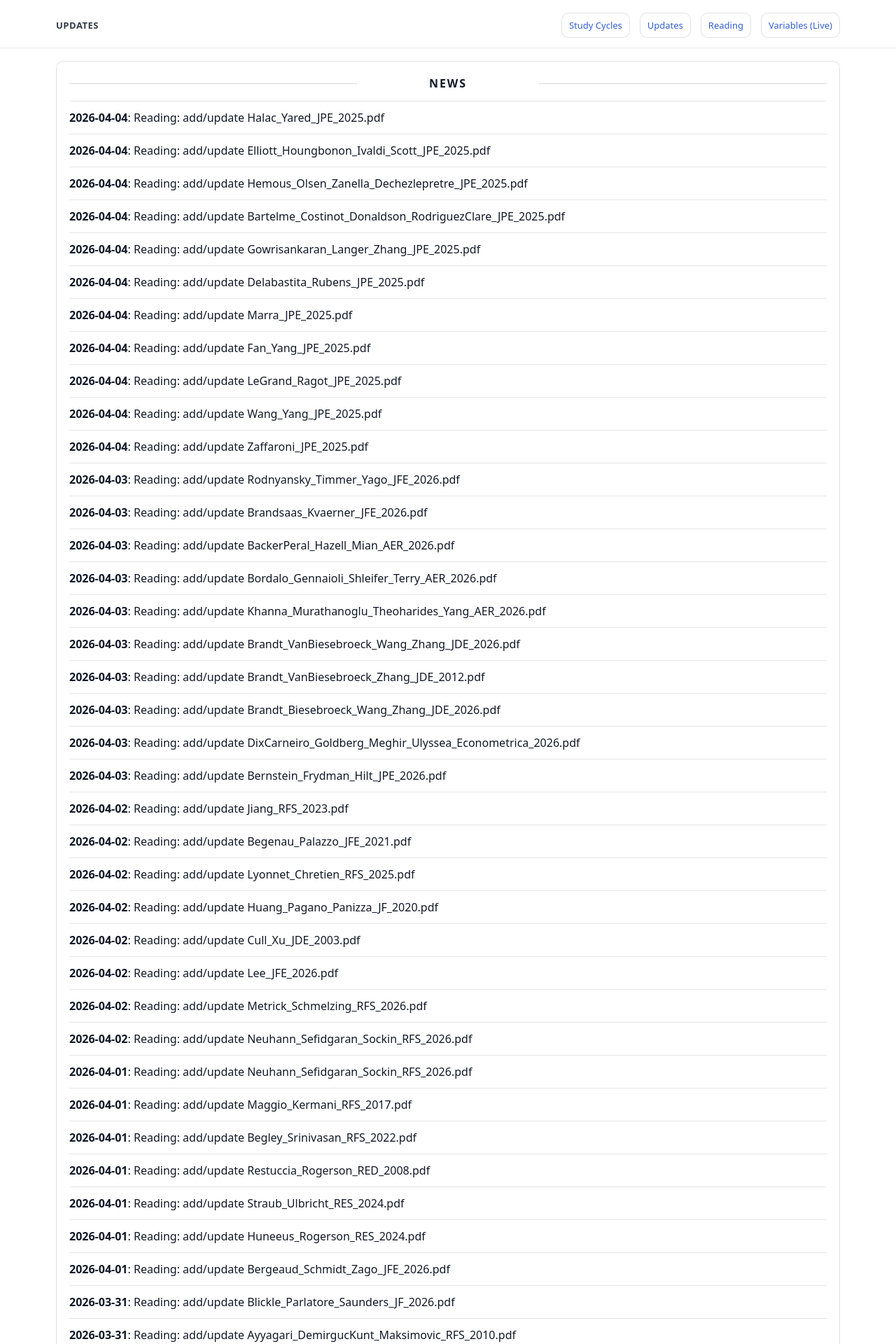
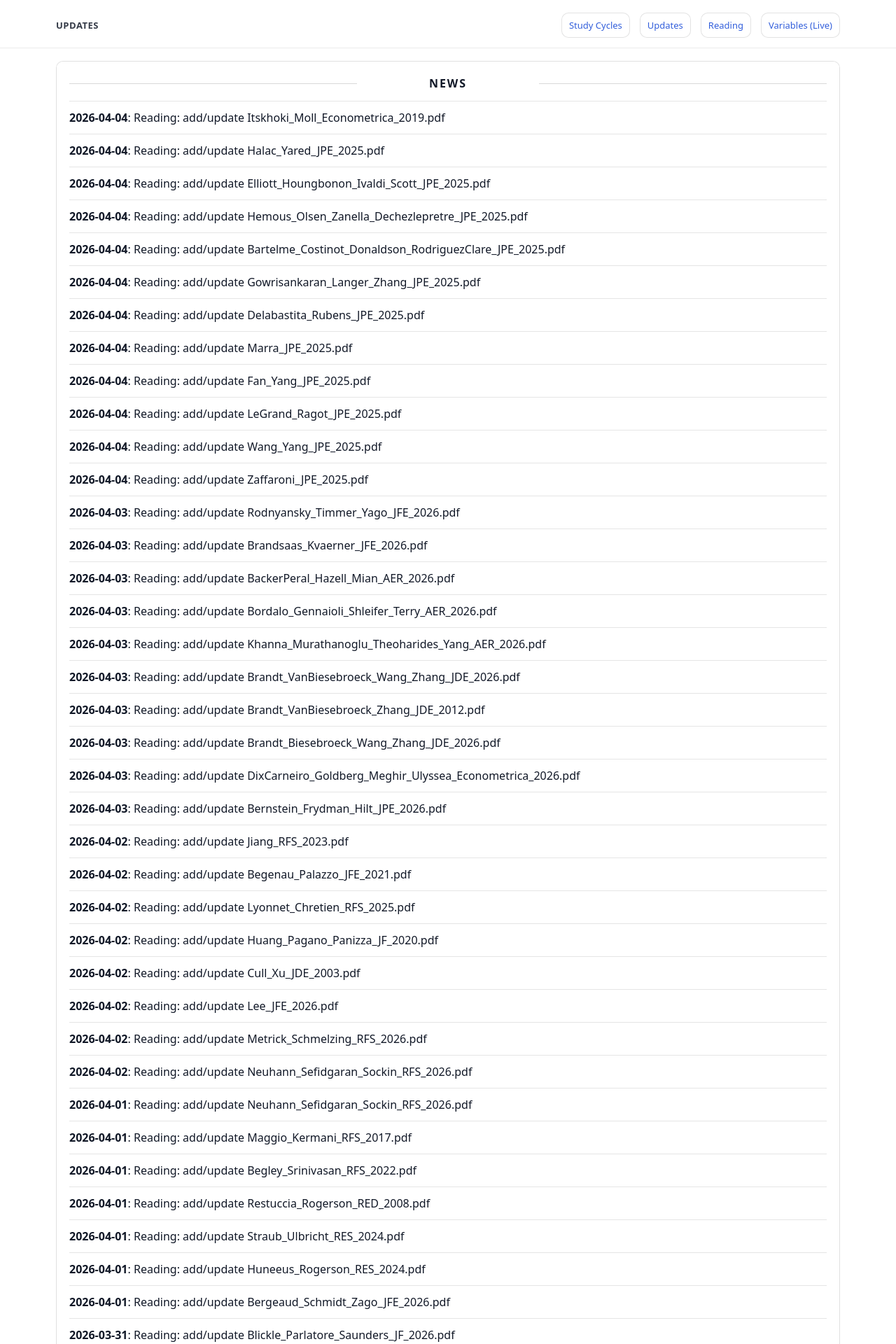
Before and after one commit to yaxinzn/study-archive, a Jekyll site: the page built from updates/index.md, in a window 1280 px wide. Shown: the top 1920 px of the page at 70% size. Built offline with Jekyll 4.4.1, drawn with Linux system fonts in a browser that asks for light colours; some of the changed text lies outside the part shown.

Commit message:
chore: update NEWS feed

```diff
--- a/_data/news.yml
+++ b/_data/news.yml
@@ -1,4 +1,7 @@
 # Auto-generated update history (sorted newest -> oldest). Do not edit manually.
+- ts: "1775299834"
+  date: "2026-04-04"
+  title: "Reading: add/update Itskhoki_Moll_Econometrica_2019.pdf"
 - ts: "1775299371"
   date: "2026-04-04"
   title: "Reading: add/update Halac_Yared_JPE_2025.pdf"
```
